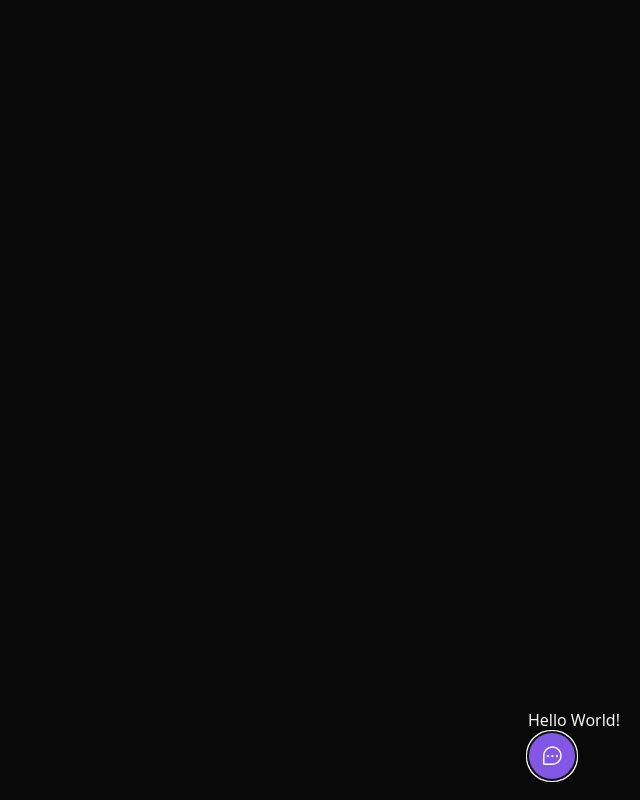
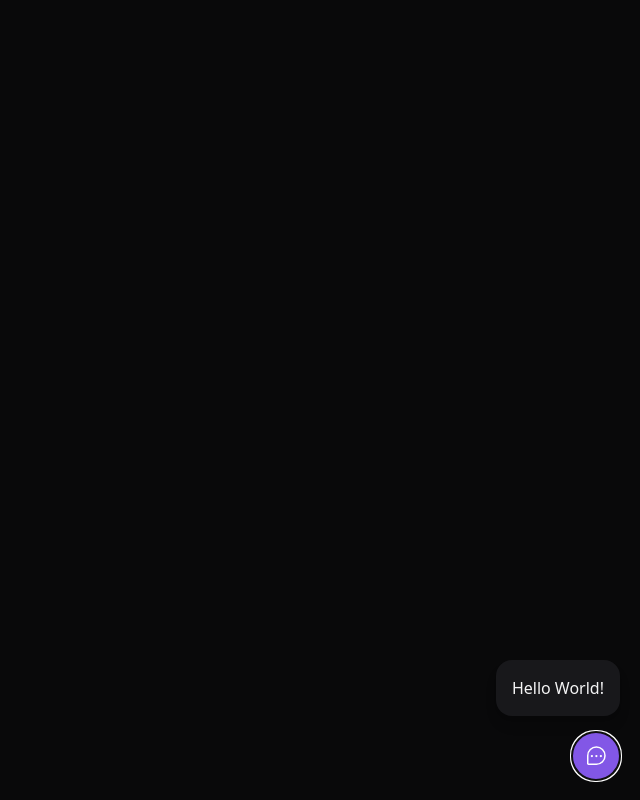
Before and after one commit to 0lucasferrari/NLWReturn, a React (Vite) app in the folder web/: page / in a window 1280 px wide. Both pictures are taken after a click on the button "Feedback". Shown: the whole page, without its empty margins (640-1280 px from the left). Built offline with nearby package versions, Linux system fonts and the light colour scheme.

Commit message:
Creates WidgetForm component

```diff
--- a/web/src/components/Widget.tsx
+++ b/web/src/components/Widget.tsx
@@ -1,5 +1,6 @@
 import { Popover } from "@headlessui/react";
 import { ChatTeardropDots } from "phosphor-react";
+import { WidgetForm } from "./WidgetForm";
 
 // The outer div positions the button at the bottom right of the screen
 // Overflow-hidden and max-w-0 alongside the pl-2 class makes the Feedback text stay hidden.
@@ -10,9 +11,11 @@ export function Widget() {
 
 
     return (
-        <Popover className="absolute bottom-5 right-5">
+        <Popover className="absolute bottom-5 right-5 flex flex-col items-end">
 
-            <Popover.Panel>Hello World!</Popover.Panel>
+            <Popover.Panel>
+                <WidgetForm />
+            </Popover.Panel>
 
             <Popover.Button className="bg-brand-500 rounded-full px-3 h-12 text-white flex items-center group">
                 <ChatTeardropDots className="w-6 h-6"/>
--- /dev/null
+++ b/web/src/components/WidgetForm.tsx
@@ -0,0 +1,15 @@
+export function WidgetForm() {
+    return (
+        <div className="bg-zinc-900
+         relative
+         p-4 rounded-2xl
+         mb-4 flex-col
+         items-center
+         shadow-lg
+         w-[calc(100vw-2rem)]
+         md:w-auto
+         ">
+            Hello World!
+        </div>
+    )
+}
```
